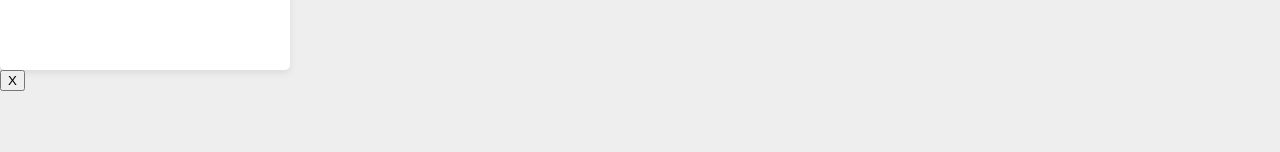
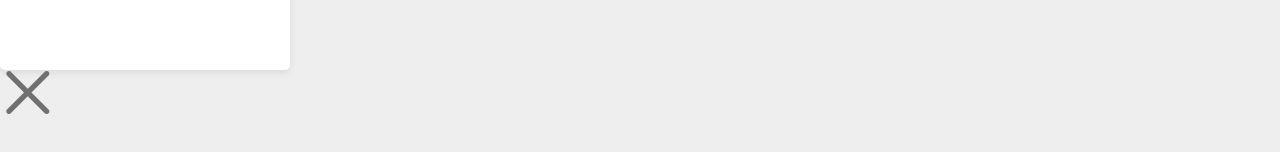
Before and after one commit to lucasefrens/jogo-da-velha, a React (Create React App) app: page / in a window 1280 px wide. Shown: the part 310-462 px from the top of the page. Built offline with nearby package versions, Linux system fonts and the light colour scheme.

Commit message:
Adicionar estilo ao object Player

```diff
--- a/src/objects/Player/index.js
+++ b/src/objects/Player/index.js
@@ -1,7 +1,11 @@
 import React from "react";
+import './styles.css'
+import playerX from '../../img/player-x.png';
 
 const Player = () => (
-    <button className="player">X</button>
+    <button className="player">
+        <img src={playerX} alt="Jogador X"/>
+    </button>
 );
 
 export default Player;
--- /dev/null
+++ b/src/objects/Player/styles.css
@@ -0,0 +1,4 @@
+.player {
+    background: none;
+    border: none;
+}
```
Also changed, not shown: src/img/player-circle.png (added), src/img/player-x.png (added).
